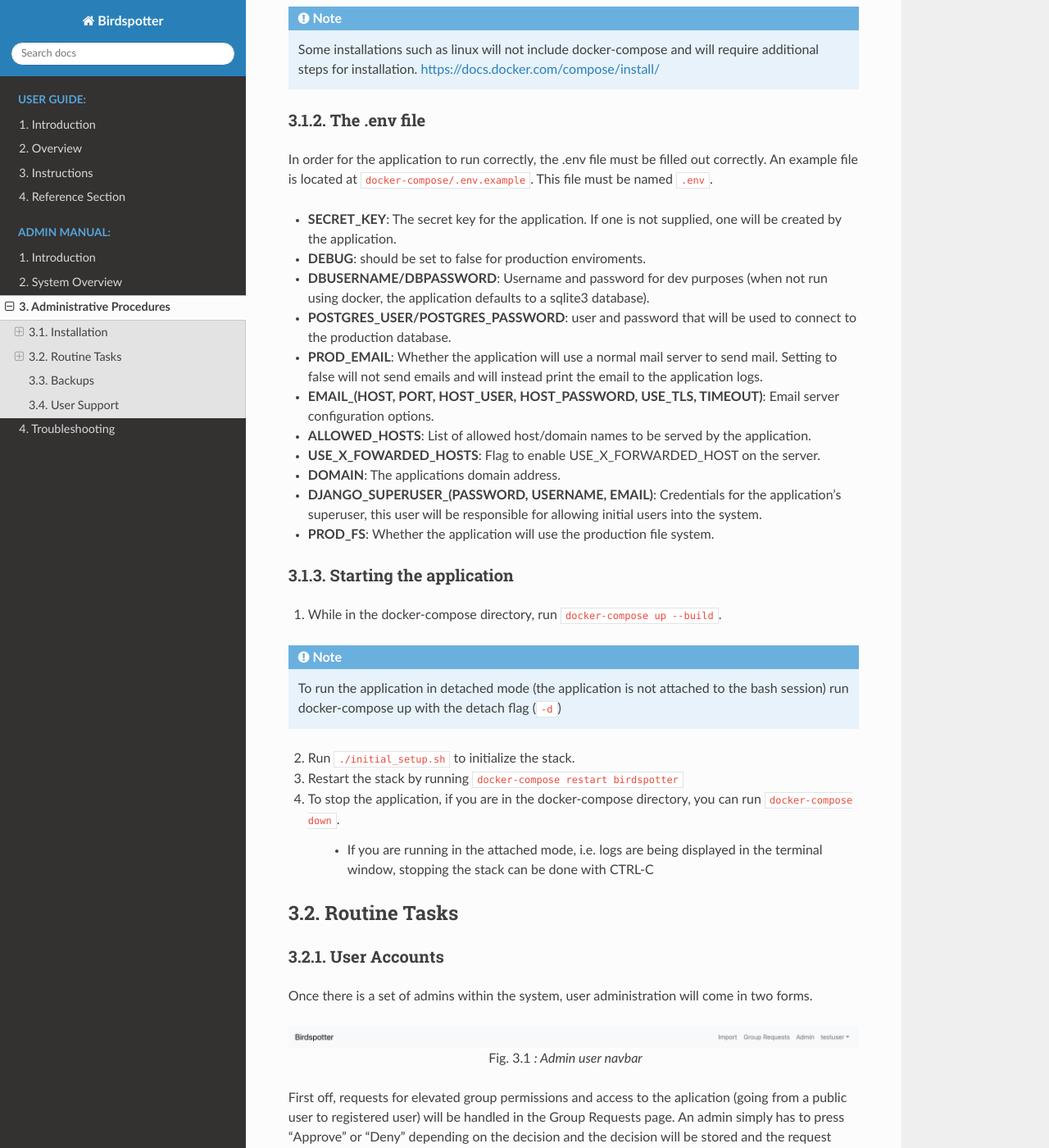
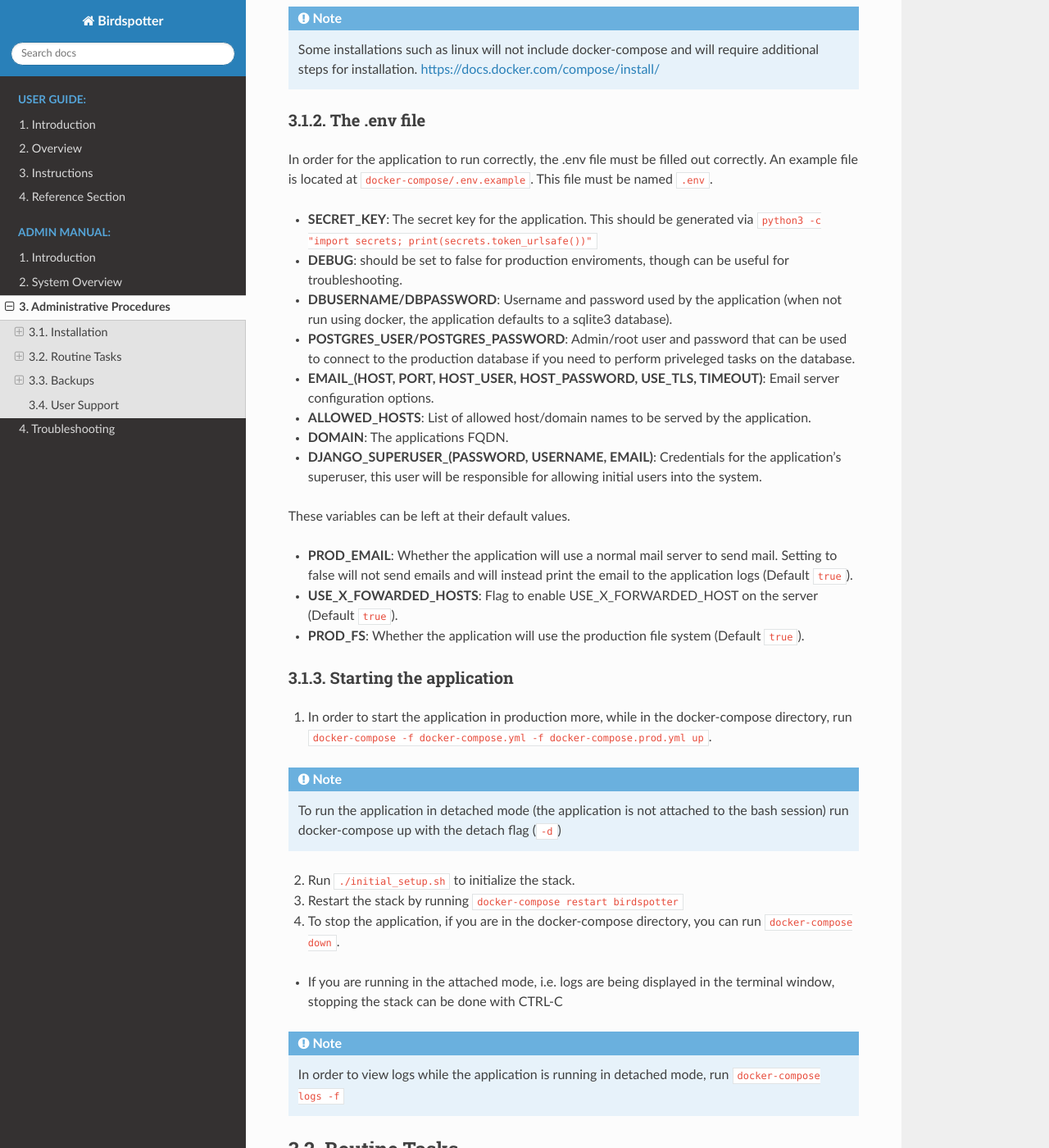
Before and after one commit to birdspotter-project/COS397, a Sphinx documentation site: the page built from docs/source/admin_manual/procedures.rst, in a window 1280 px wide and 1400 px high, scrolled down 330 px. Shown: the whole window at 82% size. Built offline with Sphinx 7.4.7 and the Read the Docs theme 2.0.0, drawn with Linux system fonts in a browser that asks for light colours; some of the changed text lies outside the part shown.

Commit message:
add backup section

```diff
--- a/docs/source/admin_manual/procedures.rst
+++ b/docs/source/admin_manual/procedures.rst
@@ -16,22 +16,25 @@
 -------------
 In order for the application to run correctly, the .env file must be filled out correctly. An example file is located at ``docker-compose/.env.example``. This file must be named ``.env``.
 
-- **SECRET_KEY**: The secret key for the application. If one is not supplied, one will be created by the application.
-- **DEBUG**: should be set to false for production enviroments.
-- **DBUSERNAME/DBPASSWORD**: Username and password for dev purposes (when not run using docker, the application defaults to a sqlite3 database).
-- **POSTGRES_USER/POSTGRES_PASSWORD**: user and password that will be used to connect to the production database.
-- **PROD_EMAIL**: Whether the application will use a normal mail server to send mail. Setting to false will not send emails and will instead print the email to the application logs.
+- **SECRET_KEY**: The secret key for the application. This should be generated via ``python3 -c "import secrets; print(secrets.token_urlsafe())"``
+- **DEBUG**: should be set to false for production enviroments, though can be useful for troubleshooting.
+- **DBUSERNAME/DBPASSWORD**: Username and password used by the application (when not run using docker, the application defaults to a sqlite3 database).
+- **POSTGRES_USER/POSTGRES_PASSWORD**: Admin/root user and password that can be used to connect to the production database if you need to perform priveleged tasks on the database.
 - **EMAIL_(HOST, PORT, HOST_USER, HOST_PASSWORD, USE_TLS, TIMEOUT)**: Email server configuration options.
 - **ALLOWED_HOSTS**: List of allowed host/domain names to be served by the application.
-- **USE_X_FOWARDED_HOSTS**: Flag to enable USE_X_FORWARDED_HOST on the server.
-- **DOMAIN**: The applications domain address.
+- **DOMAIN**: The applications FQDN.
 - **DJANGO_SUPERUSER_(PASSWORD, USERNAME, EMAIL)**: Credentials for the application's superuser, this user will be responsible for allowing initial users into the system.
-- **PROD_FS**: Whether the application will use the production file system.
+
+These variables can be left at their default values.
+
+- **PROD_EMAIL**: Whether the application will use a normal mail server to send mail. Setting to false will not send emails and will instead print the email to the application logs (Default ``true``).
+- **USE_X_FOWARDED_HOSTS**: Flag to enable USE_X_FORWARDED_HOST on the server (Default ``true``).
+- **PROD_FS**: Whether the application will use the production file system (Default ``true``).
 
 ------------------------
 Starting the application
 ------------------------
-1. While in the docker-compose directory, run ``docker-compose up --build``.
+1. In order to start the application in production more, while in the docker-compose directory, run ``docker-compose -f docker-compose.yml -f docker-compose.prod.yml up``.
 
 .. note:: To run the application in detached mode (the application is not attached to the bash session) run docker-compose up with the detach flag (``-d``)
 
@@ -39,8 +42,9 @@
 3. Restart the stack by running ``docker-compose restart birdspotter``
 4. To stop the application, if you are in the docker-compose directory, you can run ``docker-compose down``.
 
-    - If you are running in the attached mode, i.e. logs are being displayed in the terminal window, stopping the stack can be done with CTRL-C
+- If you are running in the attached mode, i.e. logs are being displayed in the terminal window, stopping the stack can be done with CTRL-C
 
+.. note:: In order to view logs while the application is running in detached mode, run ``docker-compose logs -f``
 
 Routine Tasks
 ================
@@ -91,6 +95,29 @@
 Backups
 ================
 
+----------------
+Backing up
+----------------
+There are only two parts of the system that store data long-term and therefore need backups - the database, and the mass storage.
+
+The database backup procedure is fairly standard for PostgresQL databases, albeit within Docker:
+
+``docker-compose exec postgres pg_dump -h localhost -U postgres birdspotter > db_backup.sql``
+
+This backup should be encrypted (perhaps via zip using ``zip -e "birdspotter-$(date +"%Y-%m-%d").zip" db_backup.sql``), or some other means, and stored on another machine, or within your existing backup solution.
+
+.. warning:: Ideally, the database backup process should be performed automatically, perhaps as part of a CRON job.
+
+The mass storage solution chosen to run alongside this application should itself already have a backup and redundancy system of some sort - perhaps it is a hosted file storage system, with routine incremental backups, or running in high-availability to prevent data loss.
+
+---------------------
+Restoring from backup
+---------------------
+
+Restoring the database from backup involves starting up only the database in docker-compose with ``docker-compose -f docker-compose.yml -f docker-compose.prod.yml``
+and then feeding the unencrypted backup into the database with ``docker-compose exec postgres psql -h localhost -U postgres birdspotter < db_backup.sql``.
+
+Restoring the mass storage from backup is very dependent on the exact type and setup of your mass storage system, but you must ensure the newly-restored files are present in the file directory when the Django application is started.
 
 User Support
 ================
```
